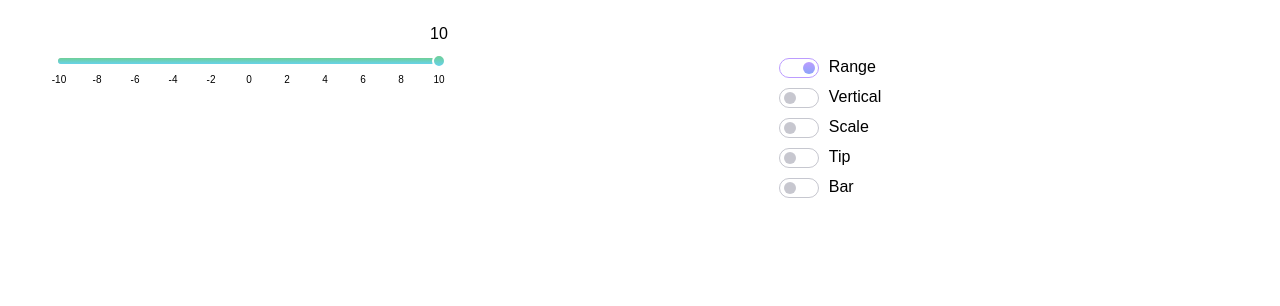
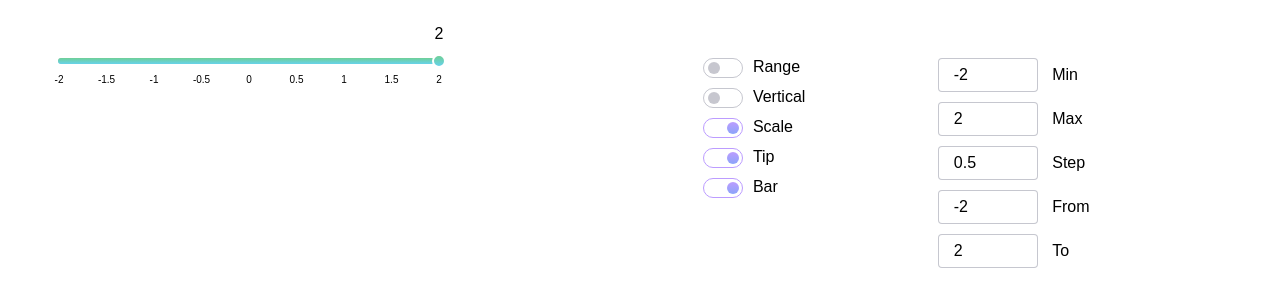
Before and after one commit to TimurPrh/range-slider, a website built with webpack: page src/index.pug in a window 1280 px wide. Both pictures are taken after a click on the checkbox "Range". Built offline with nearby package versions, Linux system fonts and the light colour scheme.

Commit message:
изменил задание начального состояния слайдера, взаимодействие с панелью. добавил событие изменения значений

```diff
--- a/src/index.js
+++ b/src/index.js
@@ -4,6 +4,7 @@ import './styles/style.scss';
 const rangeSliderWrapper = document.querySelector('#root');
 
 const SliderView = function SliderView(elem) {
+    this.elem = elem;
     this.render(elem);
 
 
@@ -102,6 +103,14 @@ SliderView.prototype.initEventListener = function initEventListener() {
     this.slider.addEventListener('mousedown', this.onClickBg);
 }
 SliderView.prototype.moveAt = function moveAt(obj, id) {
+    const numberChangedEvent = new CustomEvent('moveEvent', {
+        detail: {
+            obj: obj,
+            id: id
+        }
+    });
+    this.elem.dispatchEvent(numberChangedEvent);
+
     const thumbOx = obj.thumbs[id].ox;
     const thumbValue = obj.thumbs[id].value;
     const trackOx = obj.track;
@@ -147,15 +156,15 @@ SliderView.prototype.updateLabel = function updateLabel(str, id) {
 
 const SliderModel = function SliderModel() {
     this.minThumbOffset = 0;
-    this.isRange = true;
-    this.isVertical = false;
-    this.viewScale = true;
-    this.viewTip = true;
-    this.viewBar = true;
-    this.initialMin = -10;
-    this.initialMax = 10;
-    this.initialStep = 2;
-    this.currentValue = [this.initialMin, this.initialMax];
+    this.isRange;
+    this.isVertical;
+    this.viewScale;
+    this.viewTip;
+    this.viewBar;
+    this.initialMin;
+    this.initialMax;
+    this.initialStep;
+    this.currentValue = [];
     this.sliderRange = [];
     this.outputOx = {thumbs: [
         {
@@ -169,8 +178,55 @@ const SliderModel = function SliderModel() {
     ],
     track: {}};
 }
-SliderModel.prototype.setRange = function setRange(flag) {
-    this.isRange = flag;
+SliderModel.prototype.setInitialSettings = function setInitialSettings(settings) {
+    let defaults = {
+        range: true,
+        vertical: false,
+        scale: true,
+        tip: true,
+        bar: true,
+        min: -2,
+        max: 2,
+        step: 0.5,
+        from: -2,
+        to: 2
+    }
+    defaults = {...defaults, ...settings};
+    this.isRange = defaults.range;
+    this.isVertical = defaults.vertical;
+    this.viewScale = defaults.scale;
+    this.viewTip = defaults.tip;
+    this.viewBar = defaults.bar;
+    this.initialMin = defaults.min;
+    this.initialMax = defaults.max;
+    this.initialStep = defaults.step;
+    this.currentValue[0] = defaults.from;
+    this.currentValue[1] = defaults.to;
+}
+SliderModel.prototype.setSettings = function setSettings(settings) {
+    let defaults = {
+        range: this.isRange,
+        vertical: this.isVertical,
+        scale: this.viewScale,
+        tip: this.viewTip,
+        bar: this.viewBar,
+        min: this.initialMin,
+        max: this.initialMax,
+        step: this.initialStep,
+        from: this.currentValue[0],
+        to: this.currentValue[1]
+    }
+    defaults = {...defaults, ...settings};
+    this.isRange = defaults.range;
+    this.isVertical = defaults.vertical;
+    this.viewScale = defaults.scale;
+    this.viewTip = defaults.tip;
+    this.viewBar = defaults.bar;
+    this.initialMin = defaults.min;
+    this.initialMax = defaults.max;
+    this.initialStep = defaults.step;
+    this.currentValue[0] = defaults.from;
+    this.currentValue[1] = defaults.to;
 }
 SliderModel.prototype.initView = function initView(fn) {
     this.sliderProps = [
@@ -191,7 +247,6 @@ SliderModel.prototype.initView = function initView(fn) {
     ];
     fn(this.sliderProps);
 }
-
 SliderModel.prototype.setInitialOutput = function setInitialOutput() {
     if (this.isVertical) {
         this.outputOx.thumbs.forEach((thumb, i) => {
@@ -258,6 +313,7 @@ SliderModel.prototype.calculateMove = function calculateMove(ox, id) {
             this.currentValue[id] = this.sliderProps[id].sliderMax;
         } else {
             this.currentValue[id] = this.sliderProps[id].sliderMax +  this.sliderRange[id] / (this.offsetWidth - this.sliderProps[id].offsetRight - this.sliderProps[id].offsetLeft) * (ox - this.offsetWidth + this.sliderProps[id].offsetRight);
+            this.currentValue[id] = Math.round(this.currentValue[id] * 10) / 10; //Пока непонятно: надо или нет или округлять до степени шага
         }
 
         if (ox < this.sliderProps[id].offsetLeft) {
@@ -317,10 +373,11 @@ const SliderController = function SliderController(sliderView, sliderModel) {
     this.sliderModel = sliderModel;
     this.currentThumb;
 };
-SliderController.prototype.initialize = function initialize() {
+SliderController.prototype.initialize = function initialize(settings) {
     this.sliderView.onMoveThumb = this.onMoveThumb.bind(this);
     this.sliderView.onClickBg = this.onClickBg.bind(this);
 
+    this.sliderModel.setInitialSettings(settings);
     this.sliderModel.initView(this.initView.bind(this));
     this.sliderView.initEventListener();
 
@@ -332,10 +389,26 @@ SliderController.prototype.initialize = function initialize() {
 
     this.setInitialState();
 };
+SliderController.prototype.getSettings = function getSettings() {
+    return {
+        range: this.sliderModel.isRange,
+        vertical: this.sliderModel.isVertical,
+        scale: this.sliderModel.viewScale,
+        tip: this.sliderModel.viewTip,
+        bar: this.sliderModel.viewBar,
+        min: this.sliderModel.initialMin,
+        max: this.sliderModel.initialMax,
+        step: this.sliderModel.initialStep,
+        from: this.sliderModel.currentValue[0],
+        to: this.sliderModel.currentValue[1]
+    }
+};
 SliderController.prototype.destroyView = function destroyView() {
     this.sliderView.rangeSlider.remove();
 };
 SliderController.prototype.initView = function initView(props) {
+    props[0].sliderStep = props[0].sliderStep || 1; // Исключаем нулевой шаг
+    props[1].sliderStep = props[1].sliderStep || 1;
     this.sliderView.initParams([
         {
             sliderMin: props[0].sliderMin,
@@ -357,11 +430,20 @@ SliderController.prototype.setInitialState = function setInitialState() {
         this.sliderView.moveAt(this.sliderModel.outputOx, 0);
     }
 }
-SliderController.prototype.reEnit = function reEnit(key, value) {
+SliderController.prototype.reInitialize = function reInitialize(settings) {
     this.destroyView();
-    this.sliderModel[key] = value;
     this.sliderView.render(rangeSliderWrapper);
-    this.initialize();
+    this.sliderModel.setSettings(settings);
+    this.sliderModel.initView(this.initView.bind(this));
+    this.sliderView.initEventListener();
+
+    if (this.sliderModel.isVertical) {
+        this.sliderModel.offsetWidth = this.sliderView.offsetHeight;
+    } else {
+        this.sliderModel.offsetWidth = this.sliderView.offsetWidth;
+    }
+
+    this.setInitialState();
 }
 SliderController.prototype.onMoveThumb = function onMoveThumb(event) {
     event.preventDefault();
@@ -402,25 +484,53 @@ SliderController.prototype.onClickBg = function onClickBg(event) {
 const sliderView = new SliderView(rangeSliderWrapper);
 const sliderModel = new SliderModel();
 const sliderController = new SliderController(sliderView, sliderModel);
-sliderController.initialize();
+sliderController.initialize({});
 
-document.querySelectorAll('.panel__switch').forEach(input => {
-    input.addEventListener('input', (e) => {
+
+const inputFrom = document.querySelector('.panel__number #from');
+const inputTo = document.querySelector('.panel__number #to');
+rangeSliderWrapper.addEventListener('moveEvent', function (e) {
+    if (e.detail.id == 0) {
+        inputFrom.value = e.detail.obj.thumbs[0].value;
+    } else if (e.detail.id == 1) {
+        inputTo.value = e.detail.obj.thumbs[1].value;
+    }
+});
+
+document.querySelectorAll('.panel__switch-input, .panel__number-input').forEach(input => {
+    const settings = sliderController.getSettings();
+    input.type === "checkbox" ? input.checked = settings[input.name] : input.value = settings[input.name];
+    input.addEventListener('change', (e) => {
         switch (e.target.name) {
             case 'range':
-                sliderController.reEnit('isRange', !e.target.checked);
+                sliderController.reInitialize({range: e.target.checked});
                 break;
             case 'vertical':
-                sliderController.reEnit('isVertical', e.target.checked);
+                sliderController.reInitialize({vertical: e.target.checked});
                 break;
             case 'scale':
-                sliderController.reEnit('viewScale', e.target.checked);
+                sliderController.reInitialize({scale: e.target.checked});
                 break;
             case 'tip':
-                sliderController.reEnit('viewTip', e.target.checked);
+                sliderController.reInitialize({tip: e.target.checked});
                 break;
             case 'bar':
-                sliderController.reEnit('viewBar', e.target.checked);
+                sliderController.reInitialize({bar: e.target.checked});
+                break;
+            case 'min':
+                sliderController.reInitialize({min: parseInt(e.target.value)});
+                break;
+            case 'max':
+                sliderController.reInitialize({max: parseInt(e.target.value)});
+                break;
+            case 'step':
+                sliderController.reInitialize({step: parseInt(e.target.value)});
+                break;
+            case 'from':
+                sliderController.reInitialize({from: parseInt(e.target.value)});
+                break;
+            case 'to':
+                sliderController.reInitialize({to: parseInt(e.target.value)});
                 break;
         }
     })
--- a/src/panel/panel.pug
+++ b/src/panel/panel.pug
@@ -1,17 +1,35 @@
 mixin panel
     .panel
-        .panel__switch
-            input.panel__switch-input(id="range" name="range" type="checkbox")
-            label.panel__switch-label(for="range") Range
-        .panel__switch
-            input.panel__switch-input(id="vertical" name="vertical" type="checkbox")
-            label.panel__switch-label(for="vertical") Vertical
-        .panel__switch
-            input.panel__switch-input(id="scale" name="scale" type="checkbox")
-            label.panel__switch-label(for="scale") Scale
-        .panel__switch
-            input.panel__switch-input(id="tip" name="tip" type="checkbox")
-            label.panel__switch-label(for="tip") Tip
-        .panel__switch
-            input.panel__switch-input(id="bar" name="bar" type="checkbox")
-            label.panel__switch-label(for="bar") Bar
+        .panel__left
+            .panel__switch
+                input.panel__switch-input(id="range" name="range" type="checkbox")
+                label.panel__switch-label(for="range") Range
+            .panel__switch
+                input.panel__switch-input(id="vertical" name="vertical" type="checkbox")
+                label.panel__switch-label(for="vertical") Vertical
+            .panel__switch
+                input.panel__switch-input(id="scale" name="scale" type="checkbox")
+                label.panel__switch-label(for="scale") Scale
+            .panel__switch
+                input.panel__switch-input(id="tip" name="tip" type="checkbox")
+                label.panel__switch-label(for="tip") Tip
+            .panel__switch
+                input.panel__switch-input(id="bar" name="bar" type="checkbox")
+                label.panel__switch-label(for="bar") Bar
+
+        .panel__right
+            .panel__number
+                input.panel__number-input(id="min" name="min" type="number")
+                label.panel__number-label(for="min") Min
+            .panel__number
+                input.panel__number-input(id="max" name="max" type="number")
+                label.panel__number-label(for="max") Max
+            .panel__number
+                input.panel__number-input(id="step" name="step" type="number")
+                label.panel__number-label(for="step") Step
+            .panel__number
+                input.panel__number-input(id="from" name="from" type="number")
+                label.panel__number-label(for="from") From
+            .panel__number
+                input.panel__number-input(id="to" name="to" type="number")
+                label.panel__number-label(for="to") To
--- a/src/panel/panel.scss
+++ b/src/panel/panel.scss
@@ -1,5 +1,7 @@
 .panel {
     padding-top: 30px;
+    display: grid;
+    grid-template-columns: auto auto;
     &__switch {
         margin-bottom: 10px;
         position: relative;
@@ -95,4 +97,31 @@
             }
         }
     }
+    &__number {
+        margin-bottom: 10px;
+        height: 34px;
+        width: 100%;
+
+        &-input {
+            padding: 13px 15px;
+            width: 100px;
+            height: 100%;
+            background: #FFFFFF;
+            border: 1px solid rgba(31, 32, 65, 0.25);
+            border-radius: 4px;
+            outline: none;
+            font-size: 16px;
+            &:hover, &:focus, &:focus-visible {
+                border: 1px solid rgba(31, 32, 65, 0.50);
+                border-radius: 4px;
+                color: rgba(31, 32, 65, 0.75);
+            }
+            &::placeholder {
+                color: rgba(31, 32, 65, 0.25);
+            }
+        }
+        &-label {
+            padding-left: 10px;
+        }
+    }
 }
```
